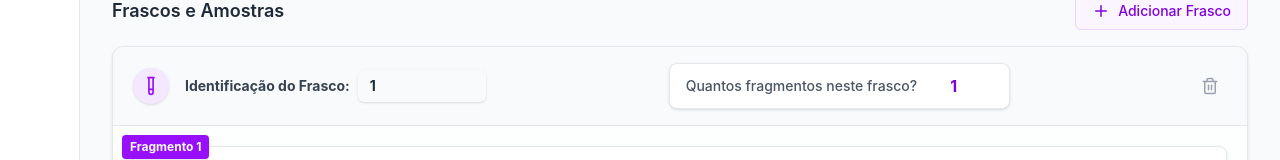
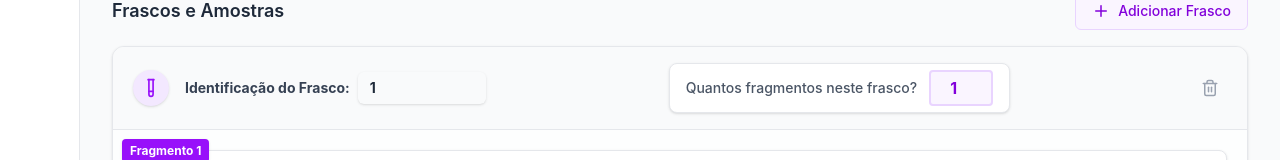
Before and after one commit to jorguzz-fer/alchemypet-system, a React (Vite) app in the folder client/: page /macroscopia in a window 1280 px wide. Both pictures are taken after a click on the button "Novo Registro". Shown: the part 295-455 px from the top of the page. Built offline with nearby package versions, Linux system fonts and the light colour scheme; no server answers.

Commit message:
style: improve fragment quantity input visibility

```diff
--- a/client/src/components/macroscopy/JarCard.tsx
+++ b/client/src/components/macroscopy/JarCard.tsx
@@ -88,7 +88,7 @@ const JarCard = ({ index, jar, onUpdate, onRemove }: JarCardProps) => {
                         max="20"
                         value={jar.fragments?.length || 0}
                         onChange={(e) => handleFragmentCountChange(e.target.value)}
-                        className="w-16 px-2 py-1 text-center font-bold text-purple-700 border-gray-300 rounded focus:ring-purple-500 focus:border-purple-500"
+                        className="w-16 px-2 py-1 flex-shrink-0 text-center font-bold text-purple-700 bg-purple-50 border-2 border-purple-200 rounded focus:bg-white focus:ring-purple-500 focus:border-purple-500 transition-colors cursor-text hover:bg-purple-100"
                     />
                 </div>
 
--- a/client/src/components/mammary/MammaryForm.tsx
+++ b/client/src/components/mammary/MammaryForm.tsx
@@ -314,7 +314,7 @@ const MammaryForm = ({ onSaveSuccess }: MammaryFormProps) => {
                                     max="10"
                                     value={jar.fragments?.length || 0}
                                     onChange={(e) => handleFragmentCountChange(jarIndex, e.target.value)}
-                                    className="w-16 px-2 py-1 text-center font-bold text-pink-700 border-gray-300 rounded focus:ring-pink-500 focus:border-pink-500"
+                                    className="w-16 px-2 py-1 flex-shrink-0 text-center font-bold text-pink-700 bg-pink-50 border-2 border-pink-200 rounded focus:bg-white focus:ring-pink-500 focus:border-pink-500 transition-colors cursor-text hover:bg-pink-100"
                                 />
                             </div>
 
```
